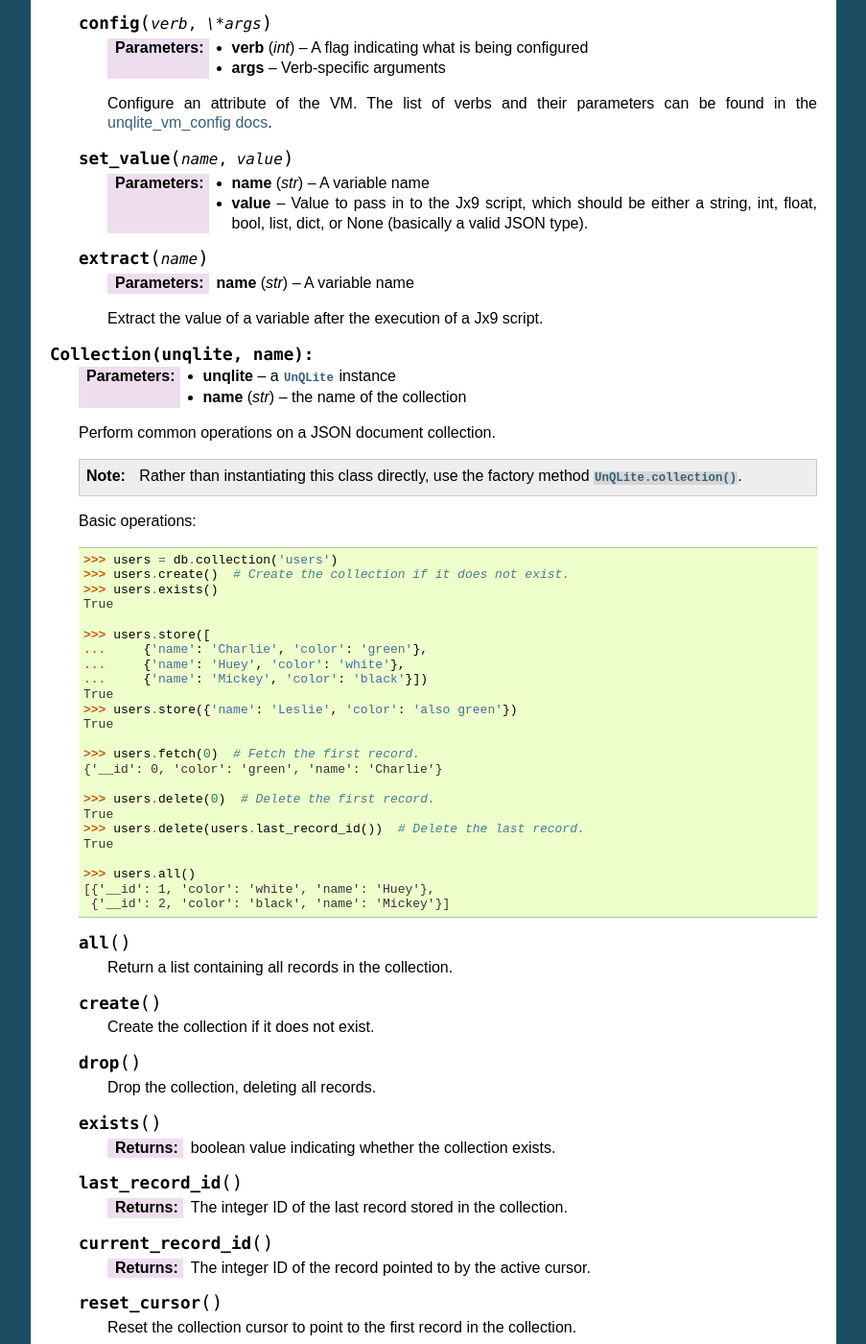
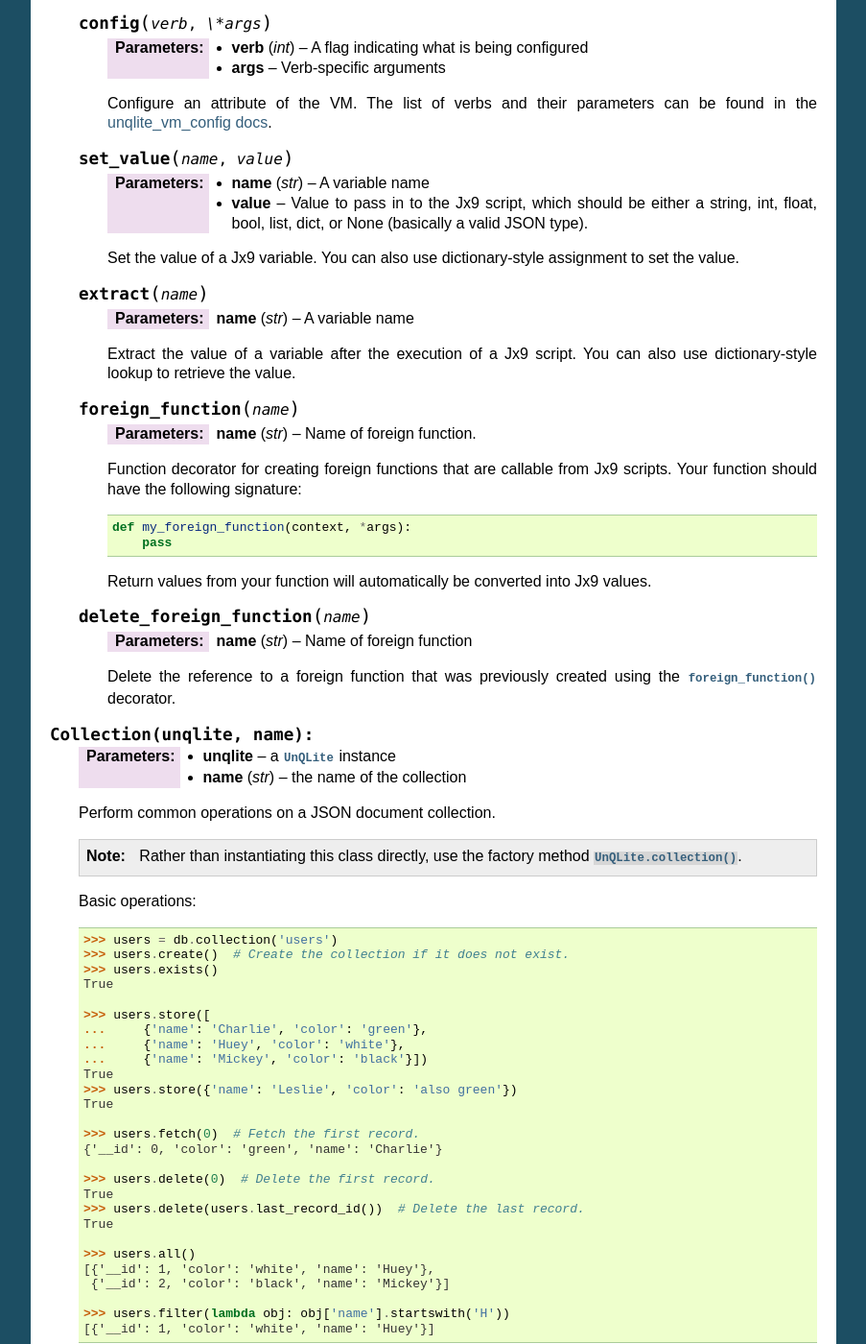
Before and after one commit to coleifer/unqlite-python, a Sphinx documentation site: the page built from docs/api.rst, in a window 1280 px wide and 1400 px high, scrolled down 8265 px. Shown: the whole window at 96% size, without its empty margins (198-1101 px from the left). Built offline with Sphinx 7.4.7, drawn with Linux system fonts in a browser that asks for light colours; some of the changed text lies outside the part shown.

Commit message:
Filter docs.

```diff
--- a/docs/api.rst
+++ b/docs/api.rst
@@ -551,11 +551,37 @@
           a string, int, float, bool, list, dict, or None (basically a valid
           JSON type).
 
+        Set the value of a Jx9 variable. You can also use dictionary-style assignment
+        to set the value.
+
     .. py:method:: extract(name)
 
         :param str name: A variable name
 
-        Extract the value of a variable after the execution of a Jx9 script.
+        Extract the value of a variable after the execution of a Jx9 script. You can also
+        use dictionary-style lookup to retrieve the value.
+
+    .. py:method:: foreign_function(name)
+
+        :param str name: Name of foreign function.
+
+        Function decorator for creating foreign functions that are callable from Jx9
+        scripts. Your function should have the following signature:
+
+        .. code-block:: python
+
+            def my_foreign_function(context, *args):
+                pass
+
+        Return values from your function will automatically be converted into
+        Jx9 values.
+
+    .. py:method:: delete_foreign_function(name)
+
+        :param str name: Name of foreign function
+
+        Delete the reference to a foreign function that was previously created
+        using the :py:meth:`~VM.foreign_function` decorator.
 
 
 .. py:class:: Collection(unqlite, name):
@@ -598,9 +624,19 @@
         [{'__id': 1, 'color': 'white', 'name': 'Huey'},
          {'__id': 2, 'color': 'black', 'name': 'Mickey'}]
 
+        >>> users.filter(lambda obj: obj['name'].startswith('H'))
+        [{'__id': 1, 'color': 'white', 'name': 'Huey'}]
+
     .. py:method:: all()
 
         Return a list containing all records in the collection.
+
+    .. py:method:: filter(filter_fn)
+
+        Filter the list of records using the provided function (or lambda).
+        Your filter function should accept a single parameter, which will be
+        the record, and return a boolean value indicating whether the record
+        should be returned.
 
     .. py:method:: create()
 
--- a/docs/quickstart.rst
+++ b/docs/quickstart.rst
@@ -155,4 +155,7 @@
     [{'__id': 1, 'color': 'white', 'name': 'Huey'},
      {'__id': 2, 'color': 'black', 'name': 'Mickey'}]
 
+    >>> users.filter(lambda obj: obj['name'].startswith('H'))
+    [{'__id': 1, 'color': 'white', 'name': 'Huey'}]
+
 More information can be found in the :py:class:`Collection` documentation.
```
Also changed, not shown: README.md (+3 -0 lines).
